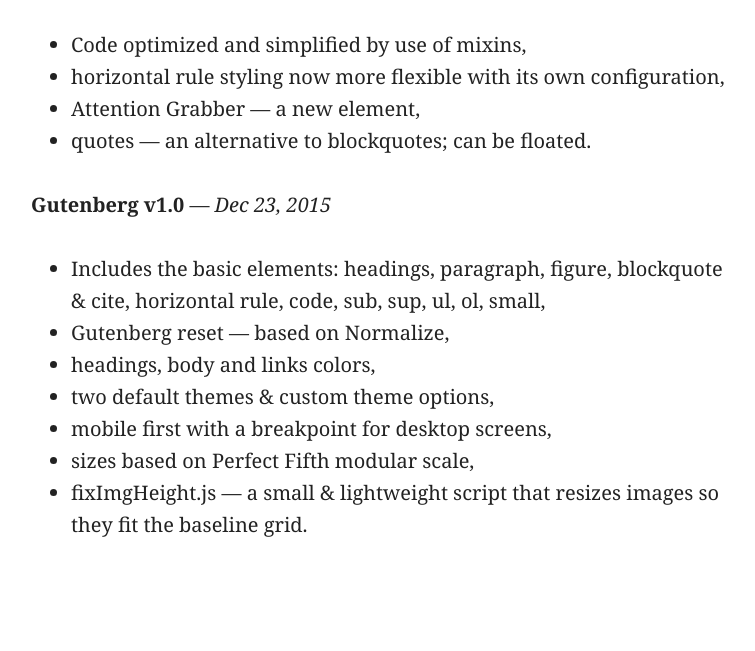
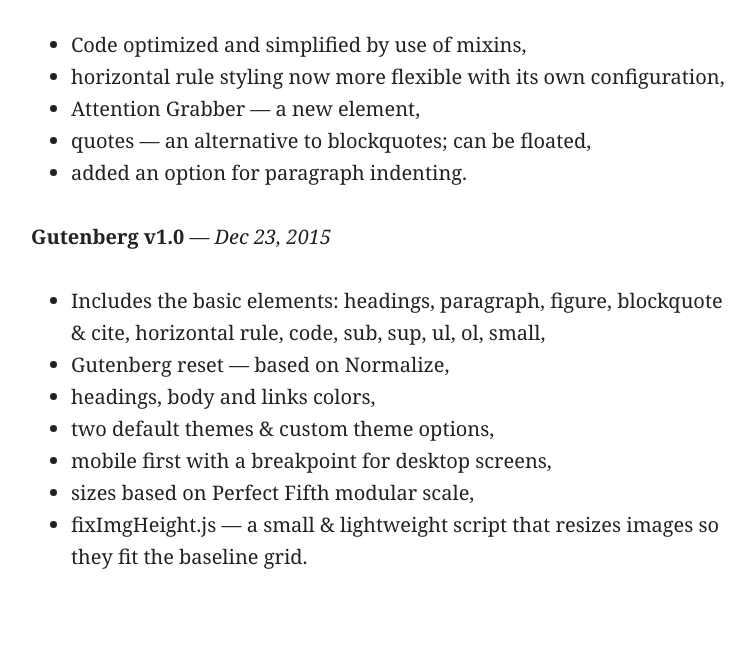
Before and after one commit to matejlatin/Gutenberg, a website: page index.html in a window 1280 px wide. Shown: the part 7703-8354 px from the top of the page, without its empty margins (259-1014 px from the left). Drawn offline with Linux system fonts and the light colour scheme.

Commit message:
Updated History

```diff
--- a/index.html
+++ b/index.html
@@ -162,7 +162,8 @@
 			<li>Code optimized and simplified by use of mixins,</li>
 			<li>horizontal rule styling now more flexible with its own configuration,</li>
 			<li>Attention Grabber — a new element,</li>
-			<li>quotes — an alternative to blockquotes; can be floated.</li>
+			<li>quotes — an alternative to blockquotes; can be floated,</li>
+			<li>added an option for paragraph indenting.</li>
 		</ul>
 		<p><strong>Gutenberg v1.0</strong> — <em>Dec 23, 2015</em></p>
 		<ul>
```
